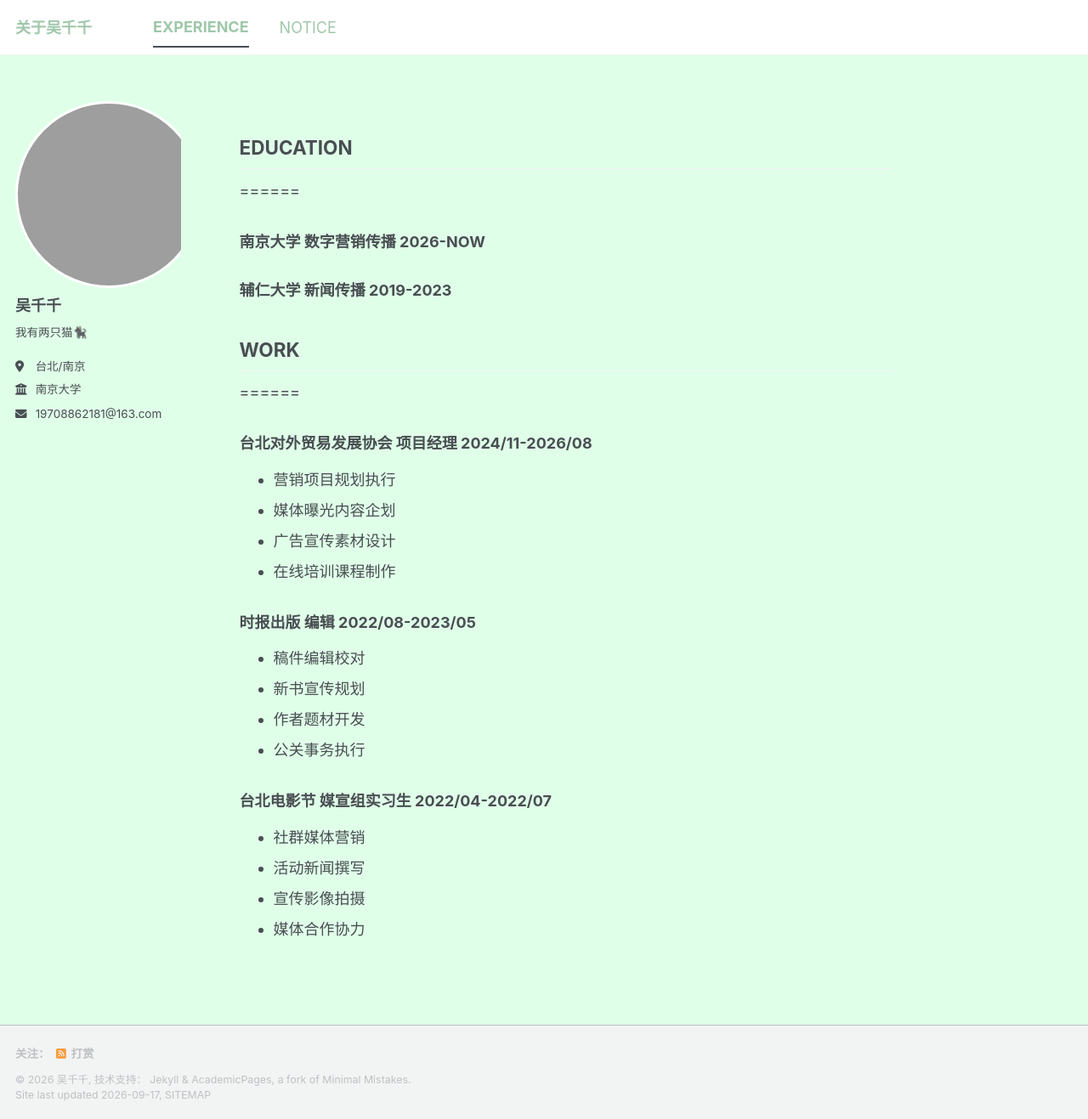
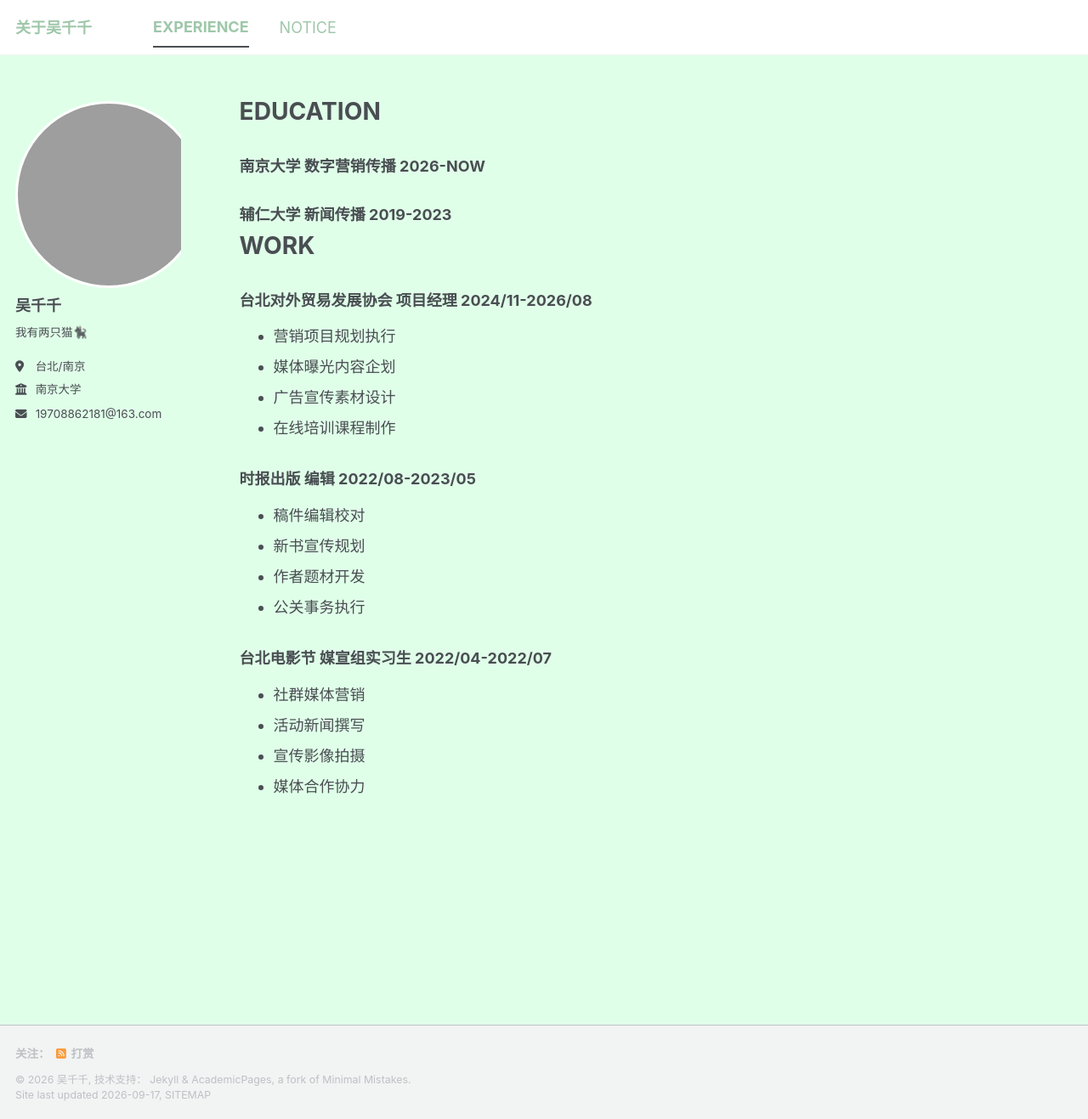
Before and after one commit to wuciancian0301/wuciancian0301.github.io, a Jekyll site: the page built from _pages/portfolio.md, in a window 1280 px wide and 1317 px high. Shown: the whole window at 85% size. Built offline with Jekyll 4.4.1, drawn with Linux system fonts in a browser that asks for light colours; a style sheet for code colours, icons or effects is not loaded.

Commit message:
調整內容

```diff
--- a/_pages/portfolio.md
+++ b/_pages/portfolio.md
@@ -5,13 +5,13 @@ permalink: /experience/
 author_profile: true
 ---
 
-## EDUCATION
+EDUCATION
 ======
 
 ### 南京大学 数字营销传播 2026-NOW
 ### 辅仁大学 新闻传播 2019-2023
 
-## WORK
+WORK
 ======
 
 ### 台北对外贸易发展协会 项目经理 2024/11-2026/08
```
